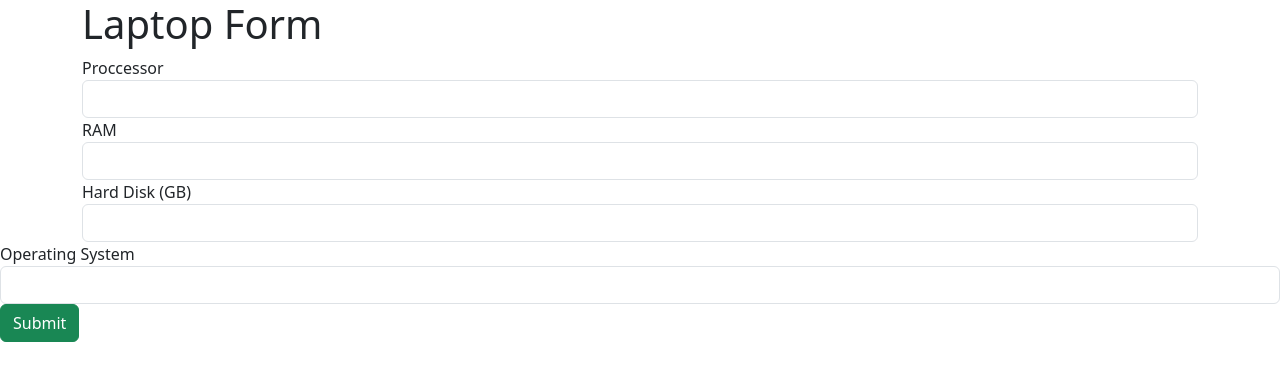
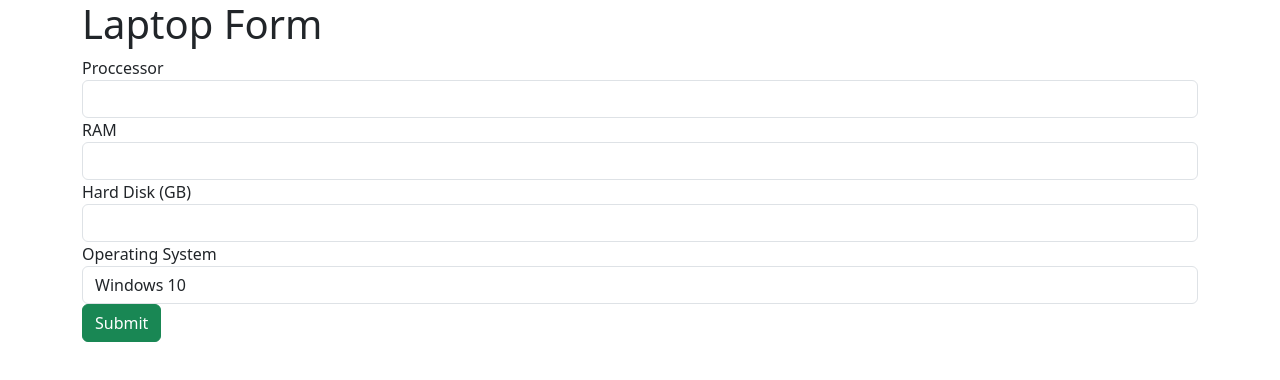
Before and after one commit to Krissttina/form, an Angular app in the folder Workshop/: page / in a window 1280 px wide. Shown: the top 380 px of the page. Built offline with nearby package versions, Linux system fonts and the light colour scheme.

Commit message:
create and set up form component

```diff
--- a/Workshop/src/app/app.component.html
+++ b/Workshop/src/app/app.component.html
@@ -1,42 +1 @@
-<!DOCTYPE html>
-<html lang="en">
-  <head>
-    <meta charset="UTF-8">
-    <meta name="viewport" content="width=device-width, initial-scale=1.0">
-    <link href="https://cdn.jsdelivr.net/npm/bootstrap@5.3.0/dist/css/bootstrap.min.css" rel="stylesheet"
-    integrity="sha384-9ndCyUaIbzAi2FUVXJi0CjmCapSmO7SnpJef0486qhLnuZ2cdeRhO02iuK6FUUVM" crossorigin="anonymous">
-    <title>Document</title>
-  </head>
-  <body>
-    <div class="container">
-      <h1>Laptop Form</h1>
-      <form>
-        <div class="form-group">
-          <label for="processor">Proccessor</label>
-          <input type="text" class="form-control" id="processor"
-            required>
-        </div>
-        <div class="form-group">
-          <label for="ram">RAM</label>
-          <input type="text" class="form-control" id="ram"
-            required>
-        </div>
-        <div class="form-group">
-          <label for="hardDisk">Hard Disk (GB)</label>
-          <input type="number" class="form-control" id="hardDisk">
-        </div>
-      </form>
-    </div>
-    <div class="form-group">
-      <label for="os">Operating System</label>
-      <select class="form-control"
-        id="os"
-        required>
-
-      </select>
-    </div>
-    <button type="submit" class="btn btn-success">Submit</button>
-
-
-  </body>
-</html>
+<app-form></app-form>
--- /dev/null
+++ b/Workshop/src/app/form/form.component.html
@@ -0,0 +1,44 @@
+<!DOCTYPE html>
+<html lang="en">
+  <head>
+    <meta charset="UTF-8">
+    <meta name="viewport" content="width=device-width, initial-scale=1.0">
+    <link href="https://cdn.jsdelivr.net/npm/bootstrap@5.3.0/dist/css/bootstrap.min.css" rel="stylesheet"
+    integrity="sha384-9ndCyUaIbzAi2FUVXJi0CjmCapSmO7SnpJef0486qhLnuZ2cdeRhO02iuK6FUUVM" crossorigin="anonymous">
+    <title>Document</title>
+  </head>
+  <body>
+    <div class="container">
+      <h1>Laptop Form</h1>
+      <form>
+        <div class="form-group">
+          <label for="processor">Proccessor</label>
+          <input type="text" class="form-control" id="processor"
+            required>
+        </div>
+        <div class="form-group">
+          <label for="ram">RAM</label>
+          <input type="text" class="form-control" id="ram"
+            required>
+        </div>
+        <div class="form-group">
+          <label for="hardDisk">Hard Disk (GB)</label>
+          <input type="number" class="form-control" id="hardDisk">
+        </div>
+        <div class="form-group">
+          <label for="os">Operating System</label>
+          <select class="form-control"
+            id="os"
+            required>
+            <option *ngFor="let os of operatingSystems"
+            [value]="os">{{os}}</option>
+          </select>
+        </div>
+        <button type="submit" class="btn btn-success">Submit</button>
+      </form>
+    </div>
+
+
+
+  </body>
+</html>
--- /dev/null
+++ b/Workshop/src/app/form/form.component.ts
@@ -0,0 +1,14 @@
+import { Component } from '@angular/core';
+
+@Component({
+  selector: 'app-form',
+  templateUrl: './form.component.html',
+  styleUrls: ['./form.component.css']
+})
+export class FormComponent {
+  operatingSystems: string[] = [
+    'Windows 10',
+    'Linux',
+    'Mac OS'
+  ];
+}
```
Also changed, not shown: Workshop/src/app/app.module.ts (+6 -3 lines), Workshop/src/app/form/form.component.css (added), 1 other file (tests, documents, lock files or other folders).
